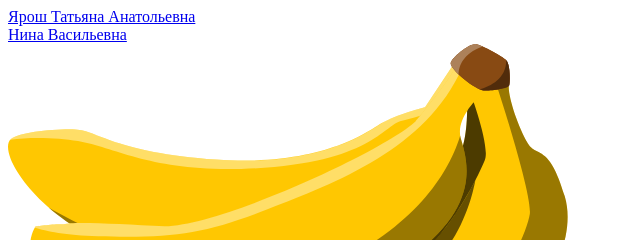
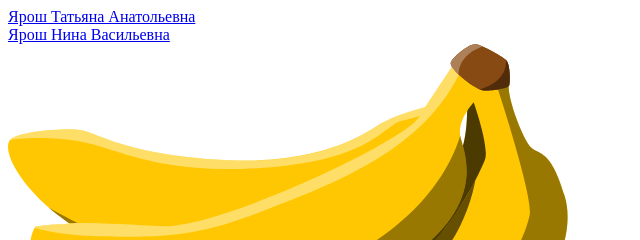
Before and after one commit to jery7/simple, a plain HTML site: page index.html in a window 1280 px wide. Shown: the top 240 px of the page, 0-640 px from the left. Drawn offline with Linux system fonts and the light colour scheme.

Commit message:
Update index.html

```diff
--- a/index.html
+++ b/index.html
@@ -10,7 +10,7 @@
     <div>
       <a href="tel:+79031101598">Ярош Татьяна Анатольевна</a>
       <br />
-      <a href="tel:+79152175709">Нина Васильевна</a>
+      <a href="tel:+79152175709">Ярош Нина Васильевна</a>
     </div>
     <svg
       xmlns:dc="http://purl.org/dc/elements/1.1/"
```
